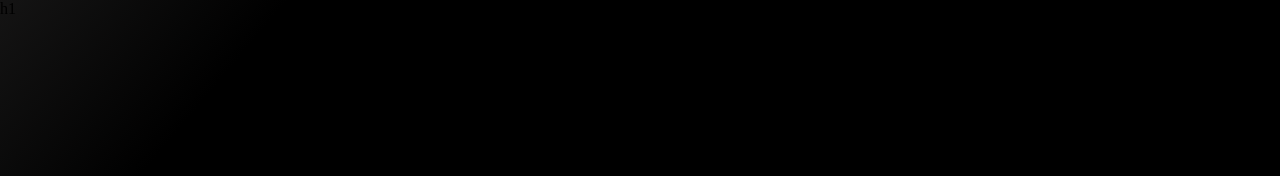
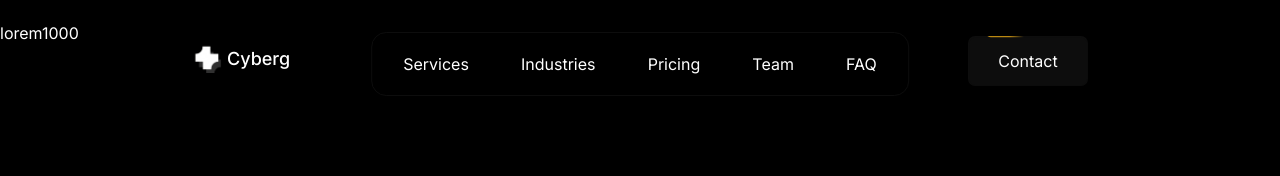
Before and after one commit to SUMITSARKAR89/cyber_AI_agency, a plain HTML site: page index.html in a window 1280 px wide. Drawn offline with nearby package versions, Linux system fonts and the light colour scheme; a web font is replaced by a local one.

Commit message:
5% proccesing

```diff
--- a/asset/CSSfile/style.css
+++ b/asset/CSSfile/style.css
@@ -9,14 +9,20 @@ font-family: "Host Grotesk", sans-serif; */
      --card-bg: #0D0D0D;
 
 
+     --text-wht: #ffffff;
+     --text-wht-deep: #cecece;
+
 
 
      /* gradient color  */
 
-     --gradient-1: linear-gradient(120deg,  #7a93b808, #7a93b826);
-     --gradient-2: #7a93b81A;
-     --gradient-3: linear-gradient(360deg, #7a93b826, #7a93b81A);
+
      --gradient-4:  linear-gradient(-50deg, #000000f3 60%, #2e2d2d 150%);
+     --gradient-text:  linear-gradient(to bottom, #666666, #222222);
+
+      /* -webkit-background-clip: text;
+      -webkit-text-fill-color: transparent; */
+
 
 
      /*others color*/
@@ -31,18 +37,18 @@ font-family: "Host Grotesk", sans-serif; */
 
 
       /* fontsize  */
-      --font-h1:;
-      --font-h2: ;
-      --font-h3: ;
-      --font-h4: ;
-      --font-h5: ;
+      --font-h1:4rem;
+      --font-h2: 3.5rem;
+      --font-h3:1.625rem ;
+      --font-h4:1.5rem ;
+      --font-h5:1.125rem  ;
 
 
-      --font-24:;
+      --font-24:1.5rem;
       --font-20: ;
-      --font-18: ;
-      --font-16: ;
-      --font-15: ;
+      --font-18:1.125rem ;
+      --font-16: 1rem;
+      --font-14: 0.875rem;
 
 
 
@@ -67,12 +73,7 @@ font-family: "Host Grotesk", sans-serif; */
 
 
      }
-     .card{
-    background: var(--gradient-4);
-    height: 500px;
-    width: 300px;
-    position: relative;
-    }
+
 
      /* ----------------------------------------
        ============= reset css  ==============
@@ -113,6 +114,7 @@ font-family: "Host Grotesk", sans-serif; */
         border-radius: 15px;
         padding: 10px 25px;
         text-transform: capitalize;
+        font-size: var(--font-16);
         border: 1px solid transparent;
 
      }
@@ -139,8 +141,11 @@ font-family: "Host Grotesk", sans-serif; */
          position: relative;
          transition:  all 0.5s ease-in-out;
          overflow-X: hidden;
+         font-size: var(--font-16);
+         color: var(--text-wht);
          animation: fadeed 0.5s ease-in-out;
          background: var(--primary-bg);
+         font-family: "Inter", sans-serif;
      }
 
 
@@ -168,6 +173,7 @@ font-family: "Host Grotesk", sans-serif; */
      }
      h1,h2,h3,h4,h5{
       font-weight: var(--font-medium);
+      font-family: "Host Grotesk", sans-serif;
      }
 
      .font-24{
@@ -182,8 +188,8 @@ font-family: "Host Grotesk", sans-serif; */
      .font-16{
       font-size: var(--font-16);
      }
-     .font-15{
-        font-size: var(--font-15);
+     .font-14{
+        font-size: var(--font-14);
      }
 
 
@@ -269,3 +275,167 @@ font-family: "Host Grotesk", sans-serif; */
     /* <!-- =================================================
     --------------Header start here------------------
     =================================================   --> */
+
+
+header{
+    position: relative;
+    max-width: 100%;
+    width: 100%;
+}
+header .container{
+    margin: 5px 12%;
+}
+header .head{
+
+    position: fixed;
+    width: 70%;
+    top: 2%;
+    left: 50%;
+    transform: translateX(-50%);
+    max-width: 100%;
+
+    display: flex;
+    flex-direction: row;
+    justify-content: space-between;
+    align-items: center;
+
+    margin-top: 20px;
+    z-index: 100;
+}
+.head .logo{
+    display: flex;
+    max-width: 100%;
+    justify-content: center;
+    align-items: center;
+    gap: 5px;
+    margin-top: 7px;
+     transition: var(--transition-1);
+
+}
+.logo img{
+    width: 30px;
+}
+.logo p{
+    color: var(--text-wht);
+    font-weight: 500;
+    text-transform: capitalize;
+
+}
+.logo:hover{
+    opacity: 0.8;
+}
+
+  .headBtn{
+    height: 50px;
+    width: 120px;
+    position: absolute;
+    margin: auto;
+    top: 0;
+    right: 0;
+
+    box-shadow: 0 20px 35px rgba(0,0,0,0.3);
+    border-radius: 7px;
+    overflow: hidden;
+    background-color: #0D0D0D;
+    transition: var(--transition-2);
+
+}
+.headBtn:hover{
+
+      box-shadow: rgba(255, 217, 0, 0.267) 0px -2px 10px;
+}
+ .headBtn:hover::before{
+    animation: none;
+    transition: var(--transition-1);
+     background-image: conic-gradient(
+    #ffb30333 100deg,
+    #ffb30333 100deg
+  );
+
+}
+.headBtn:hover::after{
+    box-shadow: rgba(246, 247, 248, 0.082) 0px 28px 24px;
+    background: #000;
+}
+
+@keyframes rotate{
+    100%{
+        transform: rotate(360deg);
+    }
+}
+
+
+.headBtn::before {
+  content: "";
+  background-image: conic-gradient(
+    #BA8811 20deg,
+    transparent 50deg
+  );
+  height: 250%;
+  width: 186%;
+  position: absolute;
+  top: -80%;
+  left: -43%;
+  animation: rotate 6s linear infinite;
+  transition: var(--transition-1);
+
+
+}
+
+
+.headBtn::after {
+  content: "Contact";
+  height: 95%;
+  width: 98%;
+  position: absolute;
+  background-color: #0D0D0D;
+  border-radius: 7px;
+  top: 50%;
+  left: 50%;
+  transform: translate(-50%, -50%);
+  display: grid;
+  place-items: center;
+  font-size: 16px;
+  color: white;
+  transition: var(--transition-1);
+
+}
+
+/* ============nav==============  */
+nav{
+    width: 42%;
+    position: fixed;
+    padding: 10px ;
+    max-width: 100%;
+    top: 4%;
+    z-index: 9999;
+    left: 50%;
+    transform: translateX(-50%);
+    display: flex;
+    border-radius: 15px;
+    justify-content: space-between;
+    align-items: center;
+    background: var(--primary-bg);
+    border: 1px solid var(--card-bg);
+
+}
+nav li{
+    position: relative;
+    max-width: 100%;
+}
+nav li a{
+    max-width: 100%;
+    background: transparent;
+    padding: 10px 20px;
+    border: 1px solid transparent;
+    border-radius: 7px;
+    color: var(--text-wht);
+    font-size: var(--font-16);
+    transition: var(--transition-1);
+}
+nav li a:hover{
+    border: 1px solid rgba(255, 217, 0, 0.116) ;
+    background: var(--card-bg);
+
+
+}
--- a/index.html
+++ b/index.html
@@ -61,15 +61,34 @@
     ----==============header start here==============----
     ============================================= -->
     <header>
-        <div class="card"> h1</div>
+
+       <div class="container">
+            <div class="head">
+                <a href="index.html" class="logo">
+                    <img src="asset/photos/logo (4).png" alt="">
+                    <p class="font-18">cyberg</p>
+                </a>
+                <a href="#contact" class="headBtn"></a>
+            </div>
+       </div>
+        <nav>
+                    <li><a href="#service">services</a></li>
+                    <li><a href="#industry">industries</a></li>
+                    <li><a href="#price">pricing</a></li>
+                    <li><a href="#team">team</a></li>
+                    <li><a href="#faq">FAQ</a></li>
+        </nav>
+
 
     </header>
 
     <!-- =============================================
     ----==============main start here==============----
     ============================================= -->
+     <!-- -->
 
     <main>
+        <p>lorem1000</p>
 
     </main>
     <!-- =============================================
```
Also changed, not shown: asset/photos/logo (4).png (added).
